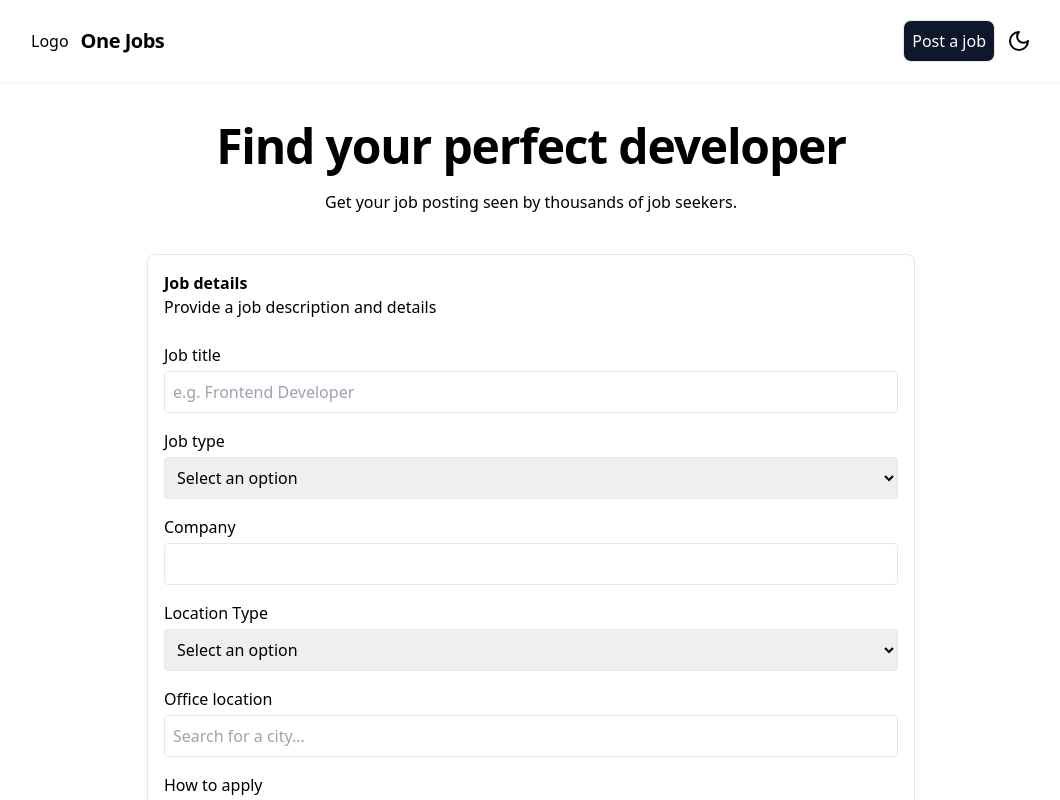
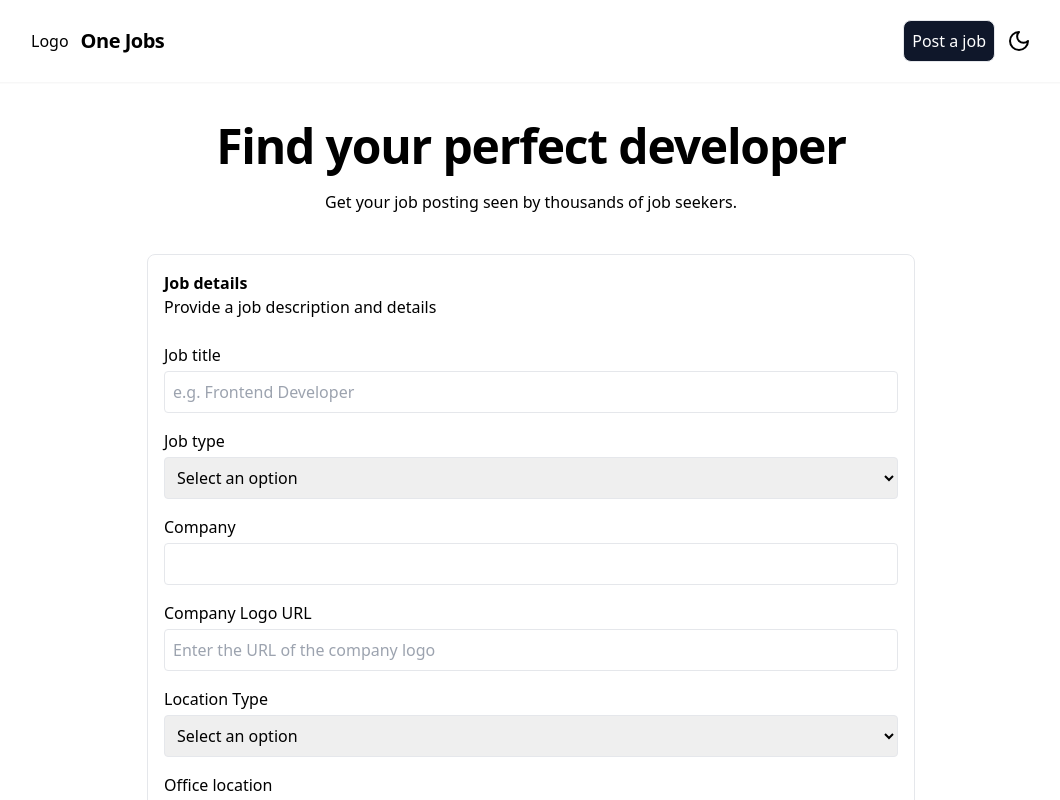
Before and after one commit to Aymenbachiri/JobOne, a Next.js app: page /jobs/new in a window 1280 px wide. Shown: the top 800 px of the page, without its empty margins (109-1169 px from the left). Built offline with nearby package versions, Linux system fonts and the light colour scheme.

Commit message:
fix company logo url

```diff
--- /dev/null
+++ b/src/app/job-submitted/page.tsx
@@ -0,0 +1,8 @@
+export default function Page() {
+  return (
+    <main className="m-auto h-[60vh] my-10 max-w-5xl space-y-5 px-3 text-center">
+      <h1 className="text-4xl font-bold">Job submitted</h1>
+      <p>Your job posting has been submitted and is pending approval.</p>
+    </main>
+  );
+}
--- a/src/app/jobs/new/_components/NewJobForm.tsx
+++ b/src/app/jobs/new/_components/NewJobForm.tsx
@@ -11,6 +11,8 @@ import LocationInput from "./LocationInput";
 import { useState } from "react";
 import { toSlug } from "@/lib/utils/utils";
 import { nanoid } from "nanoid";
+import path from "path";
+import { put } from "@vercel/blob";
 
 export default function NewJobForm() {
   const [submitError, setSubmitError] = useState<string | null>(null);
@@ -34,6 +36,8 @@ export default function NewJobForm() {
 
     const slug = `${toSlug(values.title)}-${nanoid(10)}`;
 
+    const companyLogoUrl = values.companyLogo || undefined;
+
     try {
       // Create the job data object
       const jobData = {
@@ -51,7 +55,7 @@ export default function NewJobForm() {
         approved: true, // Adjust as needed
         createdAt: new Date().toISOString(),
         updatedAt: new Date().toISOString(),
-        companyLogoUrl: "https://via.placeholder.com/150",
+        companyLogoUrl: companyLogoUrl,
       };
 
       console.log("Job data being sent to API:", jobData); // Log the jobData
@@ -166,15 +170,17 @@ export default function NewJobForm() {
         )}
       </div>
 
-      {/* <div>
-        <label htmlFor="companyLogo" className="block font-medium mb-1">
-          Company logo
+      <div>
+        <label htmlFor="companyLogoUrl" className="block font-medium mb-1">
+          Company Logo URL
         </label>
         <input
-          {...register("companyLogo")}
-          type="file"
-          id="companyLogo"
-          accept="image/*"
+          {...register("companyLogo", {
+            required: "Company logo URL is required",
+          })}
+          type="text"
+          id="companyLogoUrl"
+          placeholder="Enter the URL of the company logo"
           className="w-full border rounded p-2"
         />
         {errors.companyLogo && (
@@ -182,7 +188,7 @@ export default function NewJobForm() {
             {errors.companyLogo.message}
           </p>
         )}
-      </div> */}
+      </div>
 
       <div>
         <label htmlFor="locationType" className="block font-medium mb-1">
--- a/src/app/jobs/new/_lib/validation.ts
+++ b/src/app/jobs/new/_lib/validation.ts
@@ -5,12 +5,13 @@ const requiredString = z.string().min(1, "Required");
 
 const companyLogoSchema = z
   .custom<File | undefined>()
-  .refine(
-    (file) => !file || (file instanceof File && file.type.startsWith("image/")),
-    "Must be an image file"
-  )
   .refine((file) => {
-    return !file || file.size < 1024 * 1024 * 2;
+    if (!file) return true; // Allow undefined/no file
+    return file instanceof File && file.type.startsWith("image/");
+  }, "Must be an image file")
+  .refine((file) => {
+    if (!file) return true; // Allow undefined/no file
+    return file.size < 1024 * 1024 * 2;
   }, "File must be less than 2MB");
 
 const applicationSchema = z
@@ -48,7 +49,7 @@ export const createJobSchema = z
       "Invalid job type"
     ),
     companyName: requiredString.max(100),
-    companyLogo: companyLogoSchema,
+    companyLogo: z.string().url().optional(),
     description: z.string().max(5000).optional(),
     salary: z.number().positive("Salary must be positive").optional(),
   })
```
Also changed, not shown: src/lib/schema/jobSchema.ts (+1 -6 lines).
